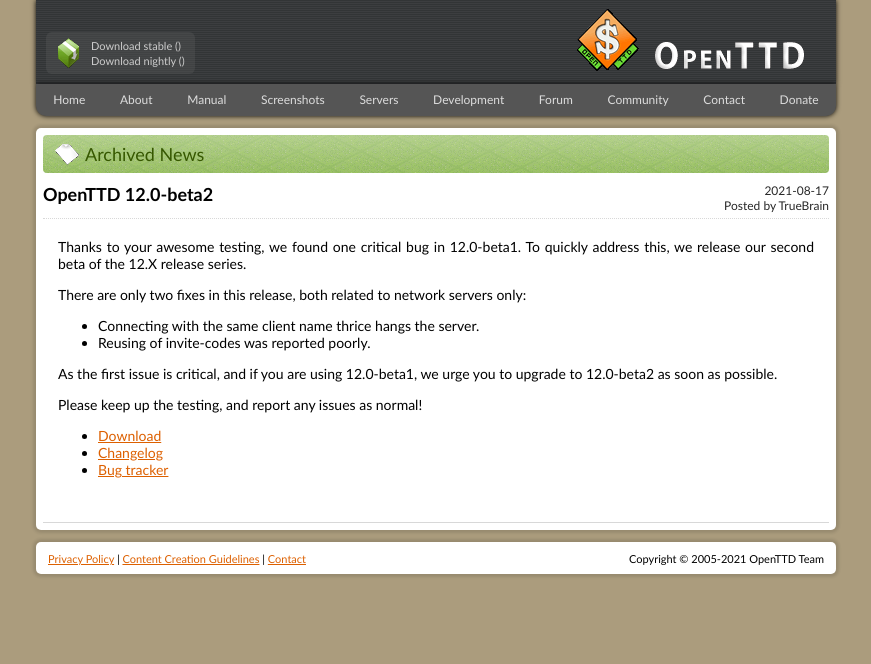
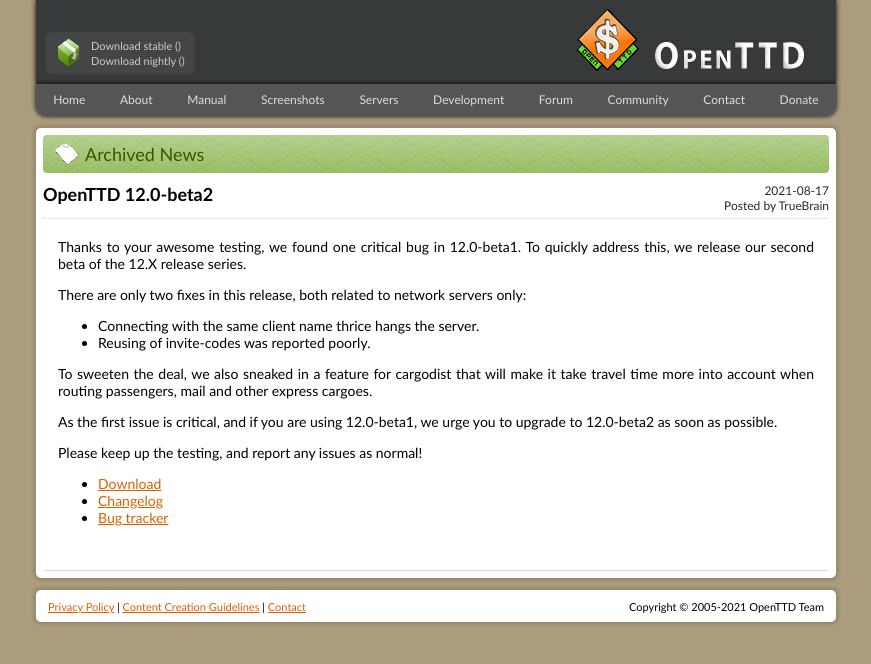
Before and after one commit to OpenTTD/website, a Jekyll site: the page built from _posts/2021-08-17-openttd-12-0-beta2.md, in a window 1280 px wide. Shown: the top 664 px of the page, without its empty margins (204-1075 px from the left). Built offline with Jekyll 4.4.1, drawn with Linux system fonts in a browser that asks for light colours.

Commit message:
Add sentence for OpenTTD#9457

```diff
--- a/_posts/2021-08-17-openttd-12-0-beta2.md
+++ b/_posts/2021-08-17-openttd-12-0-beta2.md
@@ -10,6 +10,8 @@
 * Connecting with the same client name thrice hangs the server.
 * Reusing of invite-codes was reported poorly.
 
+To sweeten the deal, we also sneaked in a feature for cargodist that will make it take travel time more into account when routing passengers, mail and other express cargoes.
+
 As the first issue is critical, and if you are using 12.0-beta1, we urge you to upgrade to 12.0-beta2 as soon as possible.
 
 Please keep up the testing, and report any issues as normal!
```
